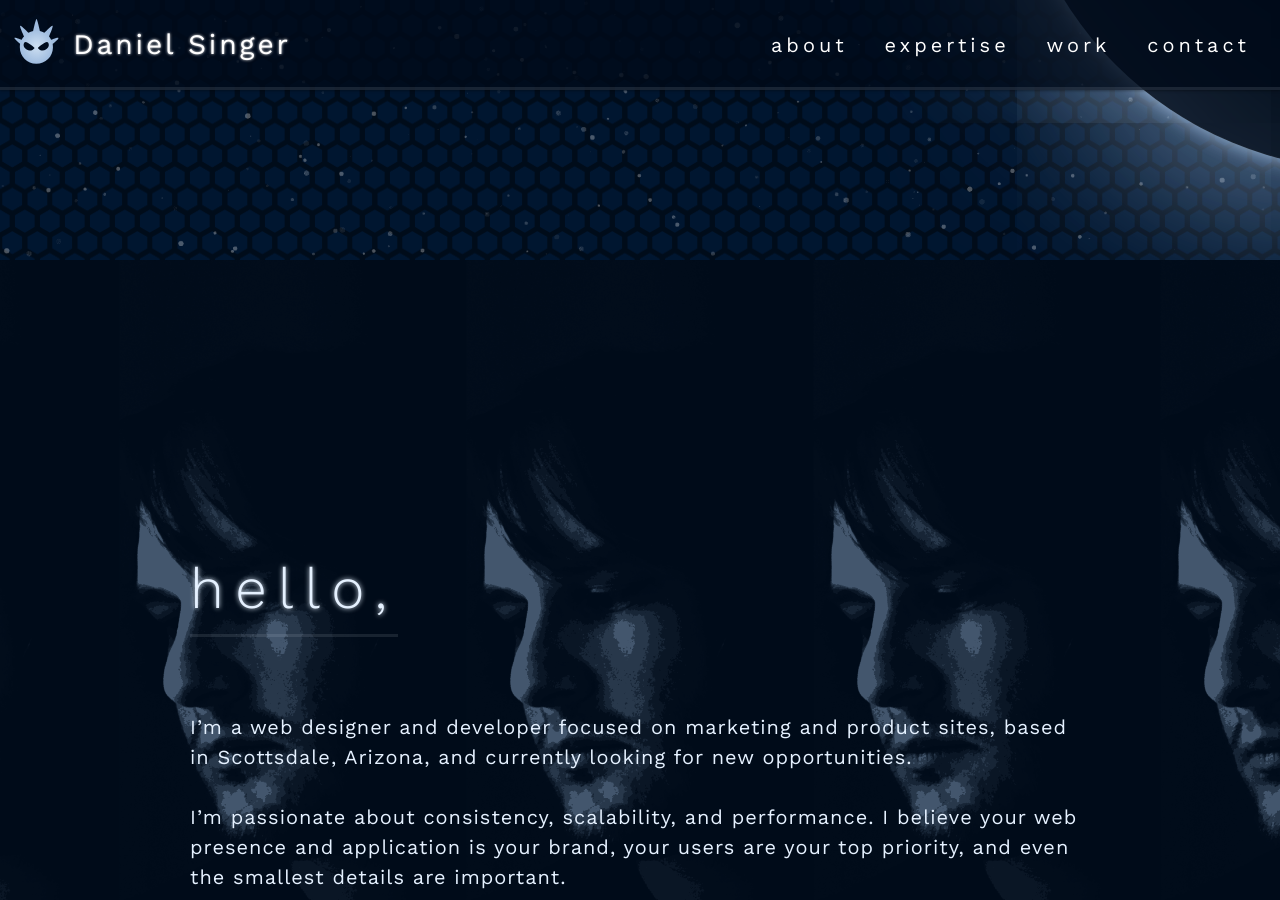
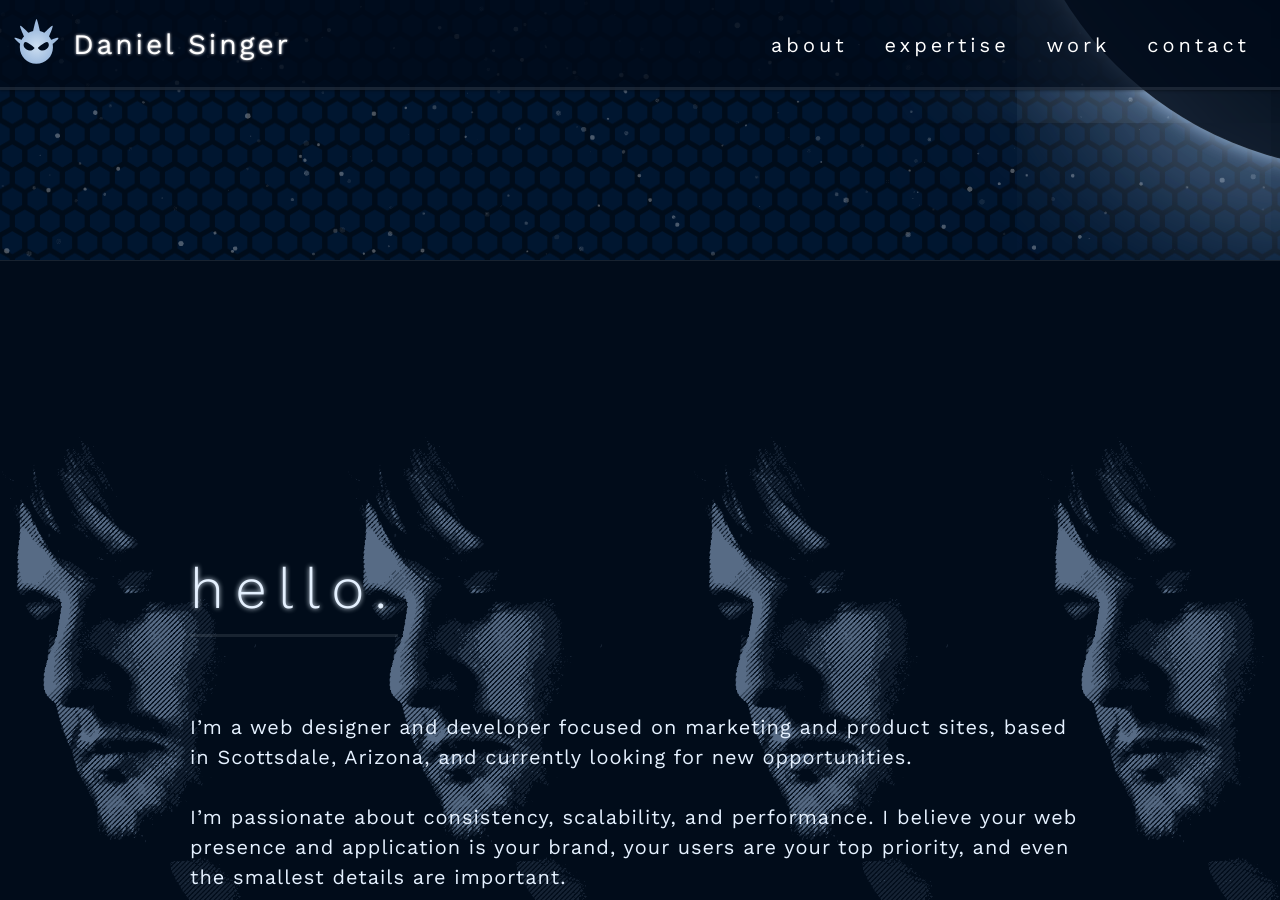
Before and after one commit to chilblane/chilblane.github.io, a Jekyll site: the page built from index.html, in a window 1280 px wide and 900 px high, scrolled down 640 px. Built offline with Jekyll 4.4.1, drawn with Linux system fonts in a browser that asks for light colours.

Commit message:
update hello bg

```diff
--- a/assets/styles.css
+++ b/assets/styles.css
@@ -2690,8 +2690,9 @@ textarea:focus {
   -webkit-background-size: contain;
   -moz-background-size: contain;
   background-size: contain;
-  background-position: center center;
+  background-position: center left;
   background-repeat: repeat-x;
+  border-top: 1px solid rgba(229,241,255,0.1);
 }
 .hello h2.in-view:after {
   background-color: rgba(229,241,255,0.1);
--- a/index.html
+++ b/index.html
@@ -12,7 +12,7 @@ layout: home
 <main>
     <section class='panel hello panel--45em' id='about'>
         <div class='panel__content'>
-            <h2 class='js-anim-el'>Hello,</h2>
+            <h2 class='js-anim-el'>Hello.</h2>
             <p>I’m a web designer and developer focused on marketing and product sites, based in Scottsdale, Arizona, and currently looking for new opportunities.</p>
             <p>I’m passionate about consistency, scalability, and performance. I believe your web presence and application is your brand, your users are your top priority, and even the smallest details are important.</p>
         </div>
--- a/src/stylus/patterns/hello.styl
+++ b/src/stylus/patterns/hello.styl
@@ -2,8 +2,9 @@
     background-color: $color-bg-dark;
     background-image: url('/assets/daniel.gif');
     background-size: contain;
-    background-position: center center;
+    background-position: center left;
     background-repeat: repeat-x;
+    border-top: 1px solid $color-bg-glass;
     h2.in-view:after {
         background-color: $color-bg-glass;
     }
```
Also changed, not shown: assets/daniel.gif, src/static/daniel.gif.
